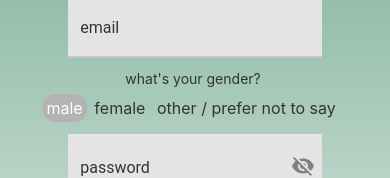
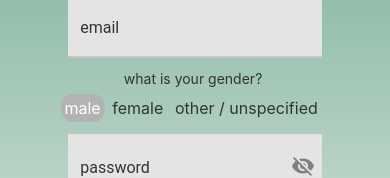
Before and after one commit to Ethan147/court, a React Native app in the folder expo_app/: screen / in a window 390 px wide. Shown: the part 394-572 px from the top of the page. Built offline with nearby package versions, Linux system fonts and the light colour scheme.

Commit message:
fully generalized ToggleButtonGroupComp.tsx

```diff
--- a/expo_app/components/form/RegisterForm.tsx
+++ b/expo_app/components/form/RegisterForm.tsx
@@ -61,6 +61,7 @@ const RegisterForm = () => {
   const windowDimensions = useWindowDimensions();
 
   const styles = StyleSheet.create({
+    // RegisterForm styling
     container: {
       flex: 1,
       justifyContent: "center",
@@ -158,12 +159,93 @@ const RegisterForm = () => {
       selectionColor: colors.primary,
       backgroundColor: colors.setting,
     },
+    // ToggleButtonGroupComp styling
+    toggleButtonGroupCompContainer: {
+      ...Platform.select({
+        web: {
+          paddingVertical: windowDimensions.width * 0.01,
+          paddingHorizontal: windowDimensions.width * 0.01,
+          marginRight: windowDimensions.width * 0.01,
+        },
+        ios: {
+          paddingVertical: wp("1%"),
+          paddingHorizontal: wp("1%"),
+          marginRight: wp("1%"),
+        },
+        android: {
+          // todo
+        },
+      }),
+      justifyContent: "center",
+      alignItems: "center",
+    },
+    toggleButtonGroupCompLabel: {
+      ...Platform.select({
+        web: {
+          marginBottom: windowDimensions.width * 0.02,
+        },
+        ios: {
+          paddingVertical: wp("1%"),
+        },
+        android: {
+          // todo
+        },
+      }),
+      fontSize: theme.font.size.small,
+      color: colors.text,
+    },
+    toggleButtonGroupCompButtons: {
+      flexDirection: "row",
+    },
+    toggleButtonGroupCompButton: {
+      ...Platform.select({
+        web: {
+          paddingVertical: windowDimensions.width * 0.01,
+          paddingHorizontal: windowDimensions.width * 0.01,
+          marginRight: windowDimensions.width * 0.01,
+        },
+        ios: {
+          paddingVertical: wp("1%"),
+          paddingHorizontal: wp("1%"),
+          marginRight: wp("1%"),
+        },
+        android: {
+          // todo
+        },
+      }),
+      borderRadius: 12,
+      justifyContent: "center",
+      alignItems: "center",
+    },
+    toggleButtonGroupCompButtonText: {
+      fontSize: theme.font.size.medium,
+      color: colors.text,
+    },
+    toggleButtonGroupCompButtonTextSelected: {
+      fontSize: theme.font.size.medium,
+      color: "white",
+    },
+    toggleButtonGroupCompSelectedButton: {
+      backgroundColor: colors.settingSelect,
+    },
   });
 
   const passTextInputCompStyles = {
     textInputCompContainer: styles.textInputCompContainer,
     textInputCompIconContainer: styles.textInputCompIconContainer,
     textInputCompViewStyle: styles.textInputCompViewStyle,
+  };
+
+  const passToggleButtonGroupCompStyles = {
+    toggleButtonGroupCompContainer: styles.toggleButtonGroupCompContainer,
+    toggleButtonGroupCompLabel: styles.toggleButtonGroupCompLabel,
+    toggleButtonGroupCompButtons: styles.toggleButtonGroupCompButtons,
+    toggleButtonGroupCompButton: styles.toggleButtonGroupCompButton,
+    toggleButtonGroupCompSelectedButton:
+      styles.toggleButtonGroupCompSelectedButton,
+    toggleButtonGroupCompButtonText: styles.toggleButtonGroupCompButtonText,
+    toggleButtonGroupCompButtonTextSelected:
+      styles.toggleButtonGroupCompButtonTextSelected,
   };
 
   const formik = useFormik({
@@ -236,7 +318,13 @@ const RegisterForm = () => {
             </View>
 
             <View style={styles.inputContainer}>
-              <ToggleButtonGroupComp />
+              <ToggleButtonGroupComp
+                label="what is your gender?"
+                buttons={["male", "female", "other / unspecified"]}
+                onValueChange={(value) => console.log("Selected value:", value)}
+                passStyles={passToggleButtonGroupCompStyles}
+              />
+
               {/* {formik.touched.email && formik.errors.email ? (
               <Text style={styles.error}>{formik.errors.email}</Text>
             ) : null} */}
--- a/expo_app/components/form/basic/ToggleButtonGroupComp.tsx
+++ b/expo_app/components/form/basic/ToggleButtonGroupComp.tsx
@@ -3,151 +3,83 @@ import {
   View,
   Text,
   TouchableOpacity,
-  StyleSheet,
-  useWindowDimensions,
-  Platform,
+  StyleProp,
+  TextStyle,
+  ViewStyle,
 } from "react-native";
-import {
-  widthPercentageToDP as wp,
-  heightPercentageToDP as hp,
-} from "react-native-responsive-screen";
-import colors from "../../../utils/colors";
-import theme from "../../../utils/theme";
 
 interface ToggleButtonGroupCompProps {
   onValueChange?: (value: string) => void;
+  buttons: string[];
+  label: string;
+  passStyles?: {
+    toggleButtonGroupCompContainer?: StyleProp<ViewStyle>;
+    toggleButtonGroupCompLabel?: StyleProp<TextStyle>;
+    toggleButtonGroupCompButtons?: StyleProp<ViewStyle>;
+    toggleButtonGroupCompButton?: StyleProp<ViewStyle>;
+    toggleButtonGroupCompSelectedButton?: StyleProp<ViewStyle>;
+    toggleButtonGroupCompButtonText?: StyleProp<TextStyle>;
+    toggleButtonGroupCompButtonTextSelected?: StyleProp<TextStyle>;
+  };
 }
 
 export const ToggleButtonGroupComp: React.FC<ToggleButtonGroupCompProps> = ({
   onValueChange,
+  buttons,
+  label,
+  passStyles,
 }) => {
-  const windowDimensions = useWindowDimensions();
+  const styles = {
+    toggleButtonGroupCompContainer:
+      passStyles?.toggleButtonGroupCompContainer || {},
+    toggleButtonGroupCompLabel: passStyles?.toggleButtonGroupCompLabel || {},
+    toggleButtonGroupCompButtons:
+      passStyles?.toggleButtonGroupCompButtons || {},
+    toggleButtonGroupCompButton: passStyles?.toggleButtonGroupCompButton || {},
+    toggleButtonGroupCompSelectedButton:
+      passStyles?.toggleButtonGroupCompSelectedButton || {},
+    toggleButtonGroupCompButtonText:
+      passStyles?.toggleButtonGroupCompButtonText || {},
+    toggleButtonGroupCompButtonTextSelected:
+      passStyles?.toggleButtonGroupCompButtonTextSelected || {},
+  };
 
-  const styles = StyleSheet.create({
-    container: {
-      ...Platform.select({
-        web: {
-          paddingVertical: windowDimensions.width * 0.01,
-          paddingHorizontal: windowDimensions.width * 0.01,
-          marginRight: windowDimensions.width * 0.01,
-        },
-        ios: {
-          paddingVertical: wp("1%"),
-          paddingHorizontal: wp("1%"),
-          marginRight: wp("1%"),
-        },
-        android: {
-          // todo
-        },
-      }),
-      justifyContent: "center",
-      alignItems: "center",
-    },
-    label: {
-      ...Platform.select({
-        web: {
-          marginBottom: windowDimensions.width * 0.02,
-        },
-        ios: {
-          paddingVertical: wp("1%"),
-        },
-        android: {
-          // todo
-        },
-      }),
-      fontSize: theme.font.size.small,
-      color: colors.text,
-    },
-    buttons: {
-      flexDirection: "row",
-    },
-    button: {
-      ...Platform.select({
-        web: {
-          paddingVertical: windowDimensions.width * 0.01,
-          paddingHorizontal: windowDimensions.width * 0.01,
-          marginRight: windowDimensions.width * 0.01,
-        },
-        ios: {
-          paddingVertical: wp("1%"),
-          paddingHorizontal: wp("1%"),
-          marginRight: wp("1%"),
-        },
-        android: {
-          // todo
-        },
-      }),
-      borderRadius: 12,
-      justifyContent: "center",
-      alignItems: "center",
-    },
-    buttonText: {
-      fontSize: theme.font.size.medium,
-      color: colors.text,
-    },
-    buttonTextSelected: {
-      fontSize: theme.font.size.medium,
-      color: "white",
-    },
-    selectedButton: {
-      backgroundColor: colors.settingSelect,
-    },
-  });
-
-  const [gender, setGender] = useState("male");
+  const [selectedValue, setSelectedValue] = useState(buttons[0]);
 
   const handleValueChange = (value: string) => {
-    setGender(value);
+    setSelectedValue(value);
     if (onValueChange) {
       onValueChange(value);
     }
   };
 
-  const isSelected = (value: string) => gender === value;
+  const isSelected = (value: string) => selectedValue === value;
 
   return (
-    <View style={styles.container}>
-      <Text style={styles.label}>what's your gender?</Text>
-      <View style={styles.buttons}>
-        <TouchableOpacity
-          style={[styles.button, isSelected("male") && styles.selectedButton]}
-          onPress={() => handleValueChange("male")}
-        >
-          <Text
+    <View style={styles.toggleButtonGroupCompContainer}>
+      <Text style={styles.toggleButtonGroupCompLabel}>{label}</Text>
+      <View style={styles.toggleButtonGroupCompButtons}>
+        {buttons.map((buttonName) => (
+          <TouchableOpacity
+            key={buttonName}
             style={[
-              styles.buttonText,
-              isSelected("male") && styles.buttonTextSelected,
+              styles.toggleButtonGroupCompButton,
+              isSelected(buttonName) &&
+                styles.toggleButtonGroupCompSelectedButton,
             ]}
+            onPress={() => handleValueChange(buttonName)}
           >
-            male
-          </Text>
-        </TouchableOpacity>
-        <TouchableOpacity
-          style={[styles.button, isSelected("female") && styles.selectedButton]}
-          onPress={() => handleValueChange("female")}
-        >
-          <Text
-            style={[
-              styles.buttonText,
-              isSelected("female") && styles.buttonTextSelected,
-            ]}
-          >
-            female
-          </Text>
-        </TouchableOpacity>
-        <TouchableOpacity
-          style={[styles.button, isSelected("other") && styles.selectedButton]}
-          onPress={() => handleValueChange("other")}
-        >
-          <Text
-            style={[
-              styles.buttonText,
-              isSelected("other") && styles.buttonTextSelected,
-            ]}
-          >
-            other / prefer not to say
-          </Text>
-        </TouchableOpacity>
+            <Text
+              style={[
+                styles.toggleButtonGroupCompButtonText,
+                isSelected(buttonName) &&
+                  styles.toggleButtonGroupCompButtonTextSelected,
+              ]}
+            >
+              {buttonName}
+            </Text>
+          </TouchableOpacity>
+        ))}
       </View>
     </View>
   );
```
